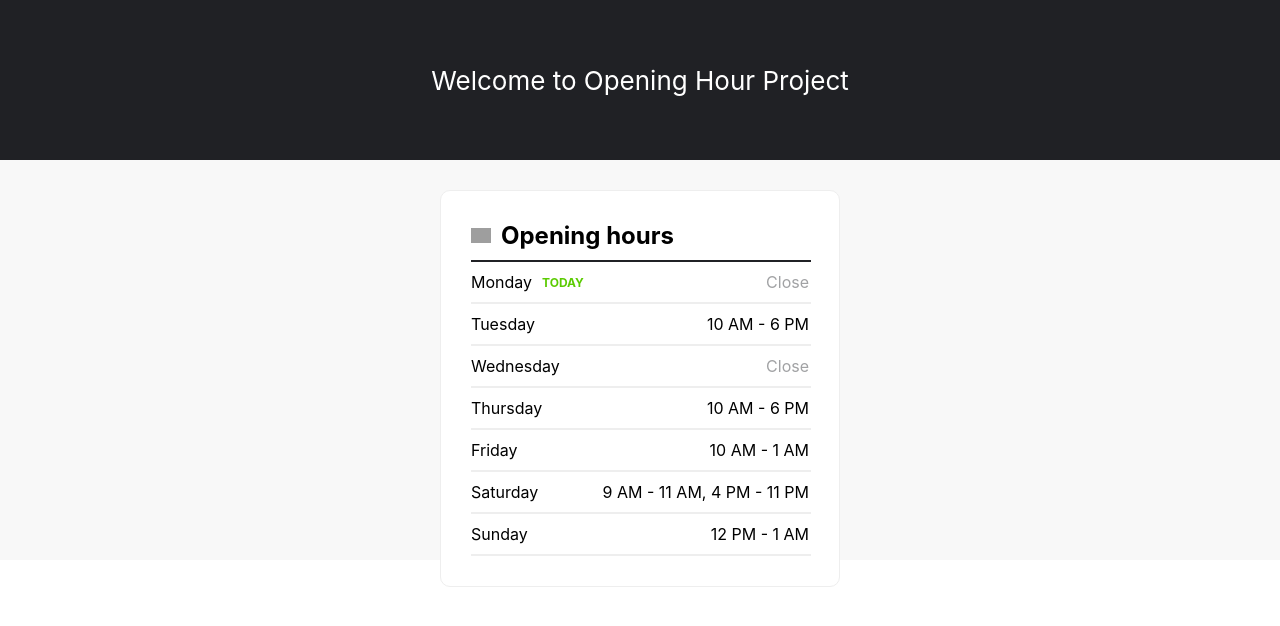
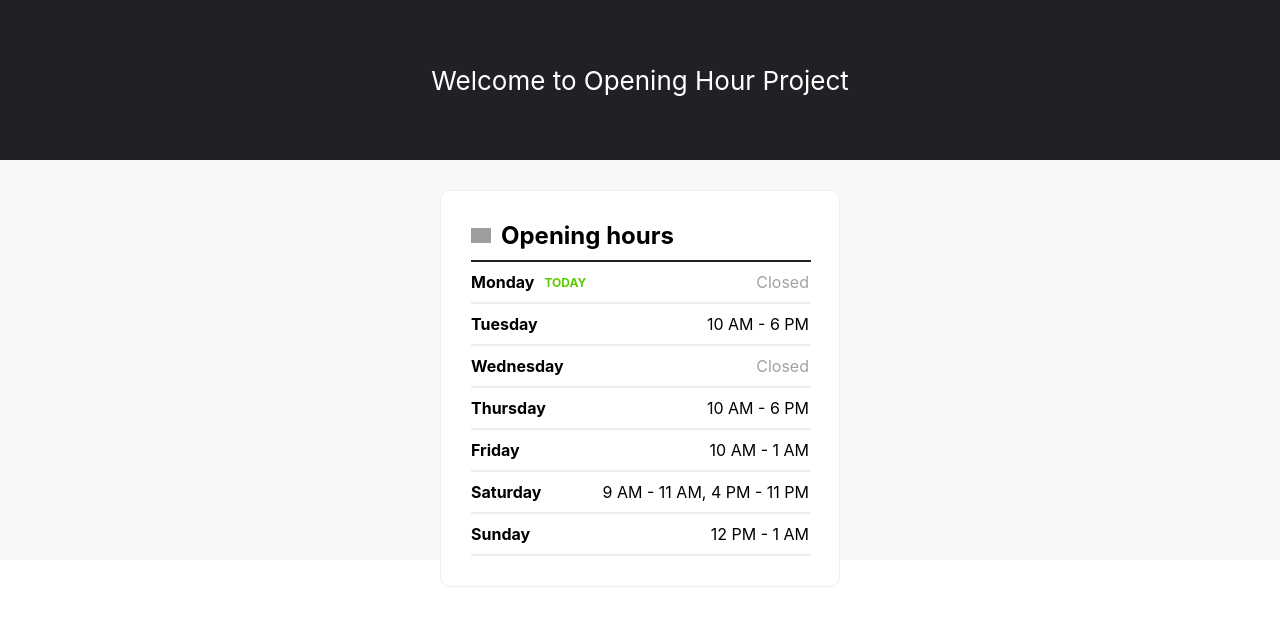
Before and after one commit to adeministratorTr/opening-hours, a React (Create React App) app: page / in a window 1280 px wide. Shown: the top 626 px of the page. Built offline with nearby package versions, Linux system fonts and the light colour scheme; grey boxes are pictures that could not be loaded.

Commit message:
Fix Home Page close text to Closed

```diff
--- a/src/pages/Home/Home.constants.ts
+++ b/src/pages/Home/Home.constants.ts
@@ -9,3 +9,5 @@ export const weekDays = [
   Days.Saturday,
   Days.Sunday
 ];
+
+export const CLOSE_TEXT_ON_PAGE = 'Closed';
--- a/src/pages/Home/Home.module.scss
+++ b/src/pages/Home/Home.module.scss
@@ -19,6 +19,7 @@
 
 .day {
   display: flex;
+  font-weight: bold;
 }
 
 .close {
--- a/src/pages/Home/index.tsx
+++ b/src/pages/Home/index.tsx
@@ -3,11 +3,12 @@ import React, { useEffect, useState } from 'react';
 import { getRestaurantTimeSlots } from 'services/restaurant';
 import DayTimeList from 'components/DayTimeList';
 import Divider from 'components/Divider';
-import { Days, Status } from 'services/types';
+import { Days } from 'services/types';
 import { classNames } from 'helpers/css';
 
 import { mapDateTime, TMappedDateTime } from './mapper';
 import styles from './Home.module.scss';
+import { CLOSE_TEXT_ON_PAGE } from './Home.constants';
 
 export default function Home() {
   const [days, setDays] = useState<TMappedDateTime[]>();
@@ -21,7 +22,7 @@ export default function Home() {
   }
 
   function getValueClassName({ value }: { value: string }): string {
-    return classNames(value === Status.Close && styles.close);
+    return classNames(value === CLOSE_TEXT_ON_PAGE && styles.close);
   }
 
   function renderNoResult() {
--- a/src/pages/Home/mapper.ts
+++ b/src/pages/Home/mapper.ts
@@ -1,5 +1,5 @@
 import { TRestaurantDays, TDayHours, Days, Status } from 'services/types';
-import { weekDays } from './Home.constants';
+import { CLOSE_TEXT_ON_PAGE, weekDays } from './Home.constants';
 
 export type TMappedDateTime = {
   day: Days;
@@ -57,7 +57,6 @@ function getDayIndex(index: number): Days {
 function normalizeDaysWorkingHours(originalData: TRestaurantDays): TRestaurantDays {
   // Normalize data in a way we'll use in Page
   for (let i = 0; i < weekDays.length; i++) {
-
     // day has no data, means they close
     if (originalData[getDayIndex(i)].length === 0) {
       continue;
@@ -76,8 +75,8 @@ function normalizeDaysWorkingHours(originalData: TRestaurantDays): TRestaurantDa
 }
 
 function getBusinessTimeText(dayList: TDayHours[]): string {
-  if (!dayList || dayList === null) return Status.Close;
-  if (dayList.length === 0) return Status.Close; // if certain day has no data, that means shop closed that day.
+  if (!dayList || dayList === null) return CLOSE_TEXT_ON_PAGE;
+  if (dayList.length === 0) return CLOSE_TEXT_ON_PAGE; // if certain day has no data, that means shop closed that day.
   const mappedList: string[] = [];
   for (let i = 1; i <= Object.keys(dayList).length; i += 2) {
     // to group hours 2 by 2. Then it'll be easier to join with ', '
```
Also changed, not shown: 1 other file (tests, documents, lock files or other folders).
